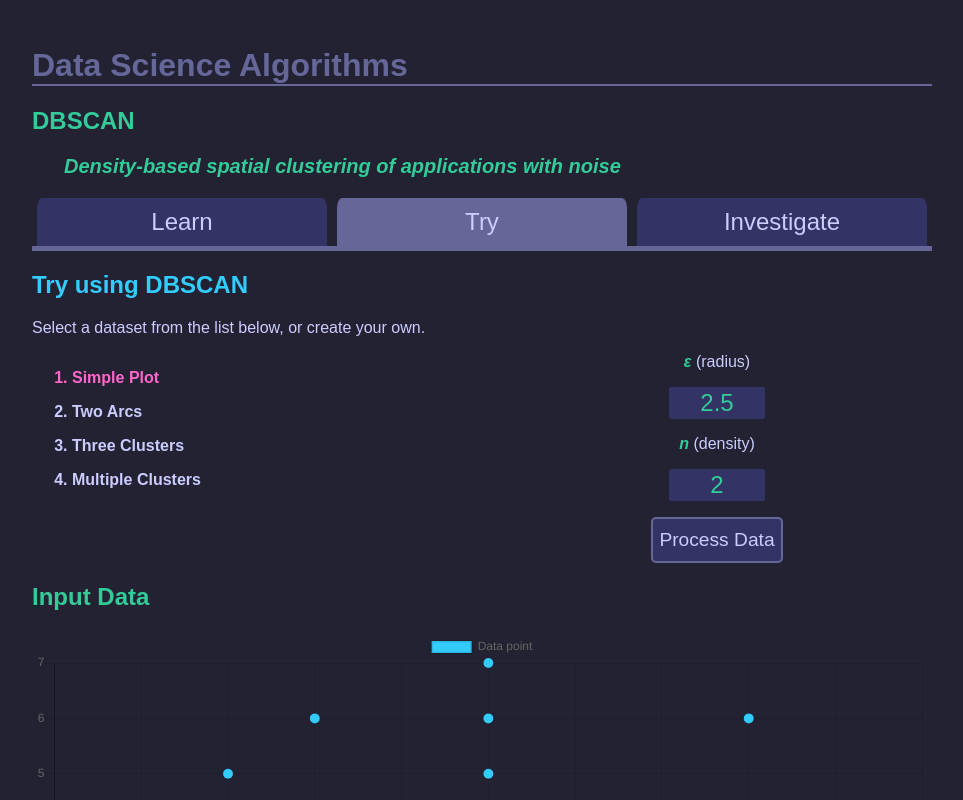
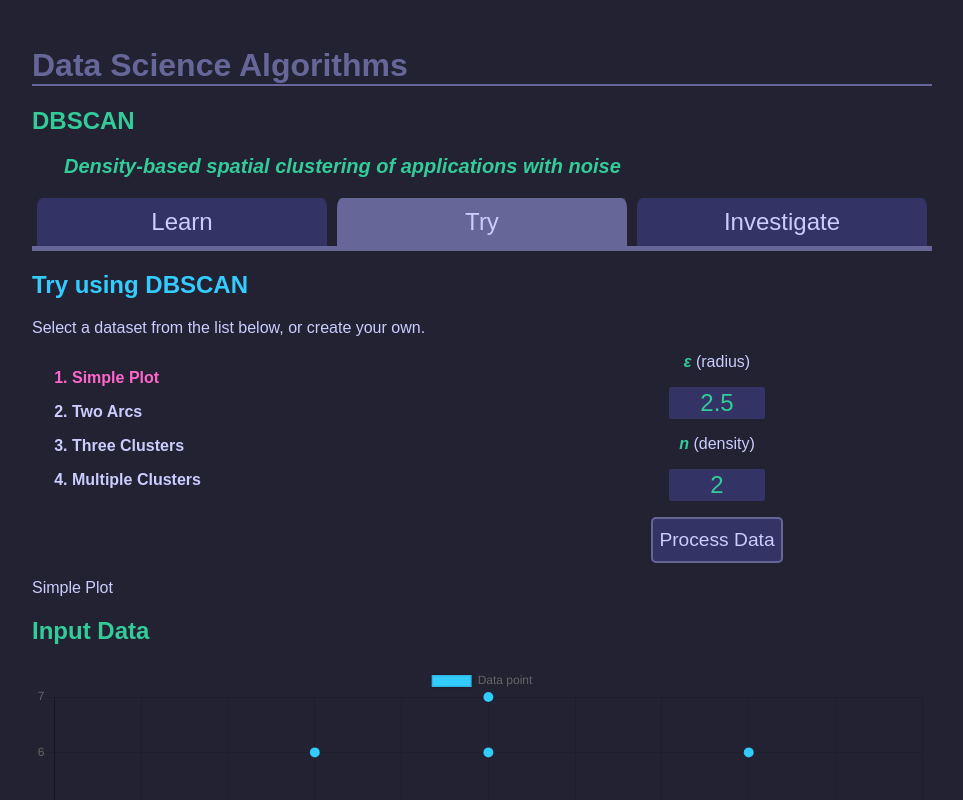
Before and after one commit to aalvinlin/DS-algorithms, a React (Vite) app: page /dbscan/try in a window 1280 px wide. Shown: the top 800 px of the page, without its empty margins (158-1121 px from the left). Built offline with nearby package versions, Linux system fonts and the light colour scheme.

Commit message:
add comment to explain chart-switching bug

```diff
--- a/src/components/Dbscan.js
+++ b/src/components/Dbscan.js
@@ -7,6 +7,8 @@ import { useDbscan } from "../utils/useDbscan";
 
 const Dbscan = () => {
 
+    // chartJS bug? can't go back to first option after selecting the others.
+    // happens even when simpleScatterPlot is last in the list
     let possiblePlots = [simpleScatterPlot, scatterPlot1, scatterPlot2, scatterPlot3];
     let possiblePlotNames = ["Simple Plot", "Two Arcs", "Three Clusters", "Multiple Clusters"];
 
@@ -103,6 +105,8 @@ const Dbscan = () => {
                 </form>
             </div>
 
+            <p>{chosenPlot, possiblePlotNames[chosenPlot]}</p>
+
             <h2>Input Data</h2>
             <Scatter data={inputData} options={options} />
 
```
